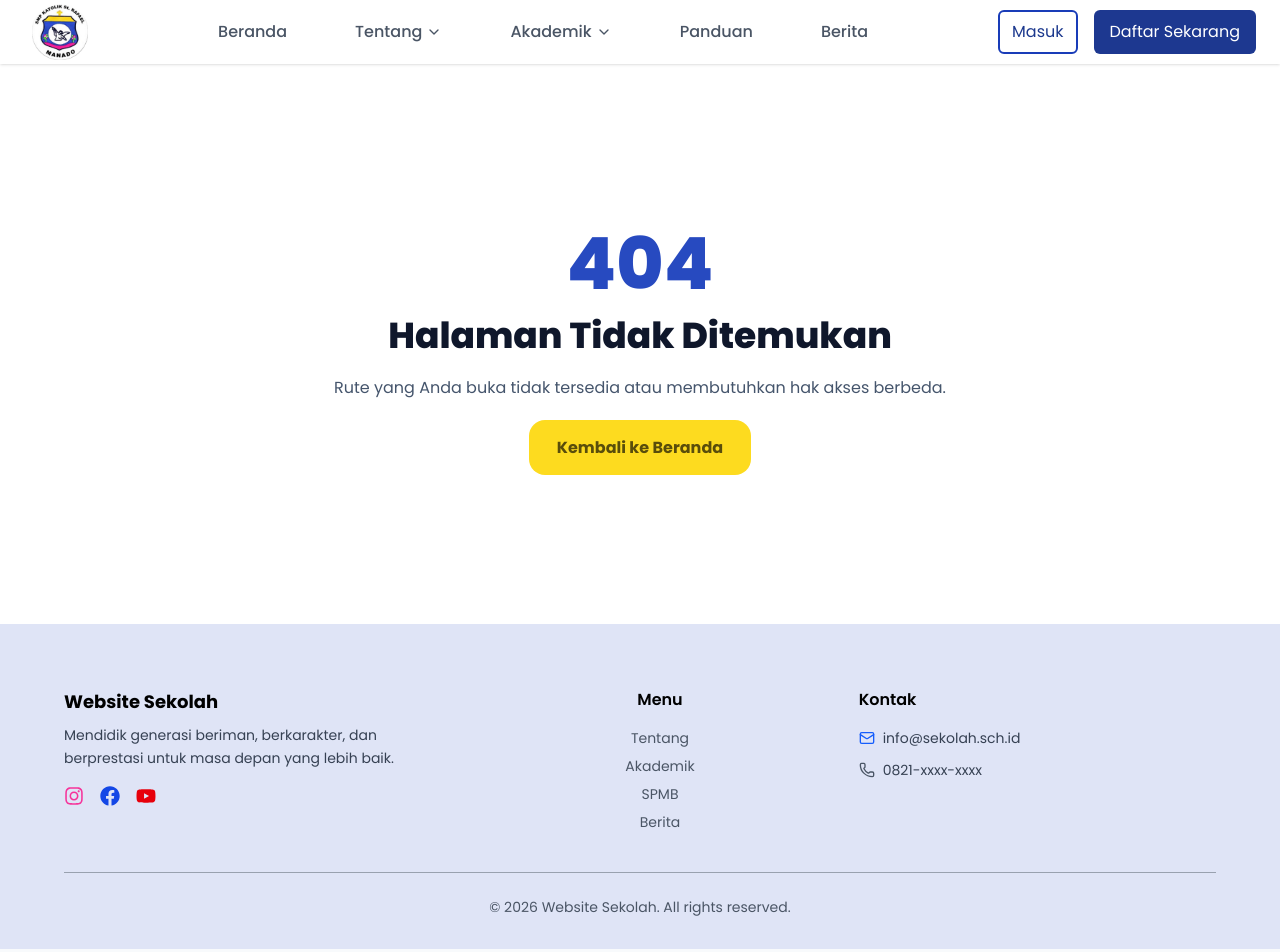
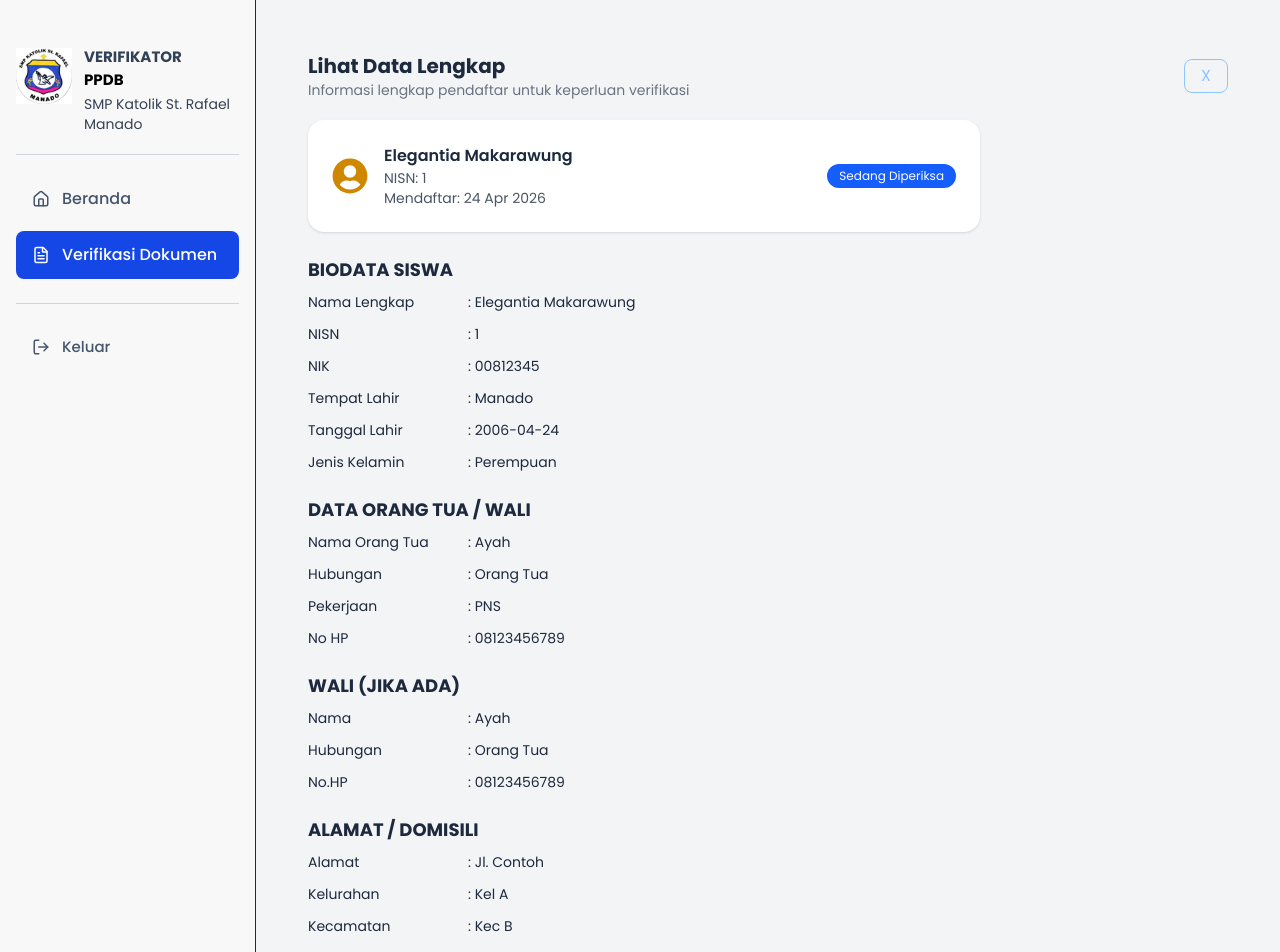
Before and after one commit to mrco23/rpl, a React (Vite) app in the folder fe/: page /verifikator/verifikasiDokumen/1 in a window 1280 px wide. Shown: the top 952 px of the page. Built offline with nearby package versions, Linux system fonts and the light colour scheme; no server answers.

Commit message:
fix-tampilan verifikasi dokumen

```diff
--- a/fe/src/App.jsx
+++ b/fe/src/App.jsx
@@ -35,6 +35,7 @@ import Program from "./pages/public/ProgramPage";
 import VerifikatorLayout from "./components/layout/VerifikatorLayout";
 import BerandaVerifikator from "./pages/verifikator/BerandaVerifikator";
 import VerifikasiDokumen from "./pages/verifikator/VerifikasiDokumen";
+import DetailPendaftarPage from "./pages/verifikator/DetailPendaftar";
 
 /* scrool */
 import ScrolTop from "./components/common/ScrolTop";
@@ -78,6 +79,7 @@ function App() {
         <Route path="/verifikator" element={<VerifikatorLayout />}>
           <Route index element={<BerandaVerifikator />} />
           <Route path="verifikasiDokumen" element={<VerifikasiDokumen />} />
+          <Route path="verifikasiDokumen/:nisn" element={<DetailPendaftarPage />} />
         </Route>
 
         {/* Applicant Routes */}
--- a/fe/src/components/common/SidebarVerifikator.jsx
+++ b/fe/src/components/common/SidebarVerifikator.jsx
@@ -68,7 +68,7 @@ function SidebarVerifikator() {
             <Link
               key={index}
               to={item.path}
-              className={`flex items-center gap-3 px-4 py-3 rounded-lg text-[15px] font-medium transition-all
+              className={`flex items-center gap-3 px-4 py-3 rounded-lg text-[16px] font-medium transition-all
                 ${
                   isActive(item.path)
                     ? "bg-blue-700 text-white"
--- /dev/null
+++ b/fe/src/pages/verifikator/DetailPendaftar.jsx
@@ -0,0 +1,119 @@
+import React from "react";
+import { useNavigate, useParams } from "react-router-dom";
+import { UserCircle } from "lucide-react";
+import { FaUserCircle } from "react-icons/fa";
+
+function DetailPendaftarPage() {
+  const navigate = useNavigate();
+  const { nisn } = useParams();
+
+  const data = {
+    nama: "Elegantia Makarawung",
+    nisn: nisn,
+    nik: "00812345",
+    tempat: "Manado",
+    tglLahir: "2006-04-24",
+    jk: "Perempuan",
+    ortu: "Ayah",
+    hubungan: "Orang Tua",
+    pekerjaan: "PNS",
+    hp: "08123456789",
+    alamat: "Jl. Contoh",
+    kelurahan: "Kel A",
+    kecamatan: "Kec B",
+    kota: "Manado",
+    provinsi: "Sulut",
+  };
+
+  return (
+    <div className="p-7 bg-gray-100 min-h-screen">
+      {/* HEADER */}
+      <div className="flex justify-between items-center">
+        <div>
+          <h2 className="text-xl font-bold">Lihat Data Lengkap</h2>
+          <p className="text-sm text-gray-500">
+            Informasi lengkap pendaftar untuk keperluan verifikasi
+          </p>
+        </div>
+
+        <button
+          onClick={() => navigate(-1)}
+          className=" border px-4 py-1 rounded-lg text-blue-300 bg-gray-100"
+        >
+          X
+        </button>
+      </div>
+
+      {/* CARD */}
+      <div className="w-full max-w-2xl bg-white p-6 rounded-2xl shadow-sm mt-5 flex justify-between items-center">
+        {/* KIRI */}
+        <div className="flex items-center gap-4">
+          {/* ICON */}
+          <FaUserCircle className="text-4xl text-yellow-600" />
+
+          {/* TEXT */}
+          <div>
+            <h3 className="font-semibold">{data.nama}</h3>
+            <p className="text-sm text-gray-600">NISN: {data.nisn}</p>
+            <p className="text-sm text-gray-600">Mendaftar: 24 Apr 2026</p>
+          </div>
+        </div>
+
+        {/* KANAN */}
+        <span className="text-xs bg-blue-600 text-white px-3 py-1 rounded-full h-fit">
+          Sedang Diperiksa
+        </span>
+      </div>
+
+      {/* BIODATA */}
+      <Section title="BIODATA SISWA">
+        <Item label="Nama Lengkap" value={data.nama} />
+        <Item label="NISN" value={data.nisn} />
+        <Item label="NIK" value={data.nik} />
+        <Item label="Tempat Lahir" value={data.tempat} />
+        <Item label="Tanggal Lahir" value={data.tglLahir} />
+        <Item label="Jenis Kelamin" value={data.jk} />
+      </Section>
+
+      {/* ORTU */}
+      <Section title="DATA ORANG TUA / WALI">
+        <Item label="Nama Orang Tua" value={data.ortu} />
+        <Item label="Hubungan" value={data.hubungan} />
+        <Item label="Pekerjaan" value={data.pekerjaan} />
+        <Item label="No HP" value={data.hp} />
+      </Section>
+
+      {/* WALI */}
+      <Section title="WALI (JIKA ADA)">
+        <Item label="Nama" value={data.ortu} />
+        <Item label="Hubungan" value={data.hubungan} />
+        <Item label="No.HP" value={data.hp} />
+      </Section>
+
+      {/* ALAMAT */}
+      <Section title="ALAMAT / DOMISILI">
+        <Item label="Alamat" value={data.alamat} />
+        <Item label="Kelurahan" value={data.kelurahan} />
+        <Item label="Kecamatan" value={data.kecamatan} />
+        <Item label="Kota" value={data.kota} />
+        <Item label="Provinsi" value={data.provinsi} />
+      </Section>
+    </div>
+  );
+}
+
+const Section = ({ title, children }) => (
+  <div className="mt-6">
+    <h3 className="font-bold text-lg mb-2">{title}</h3>
+    <div className="space-y-3">{children}</div>
+  </div>
+);
+
+const Item = ({ label, value }) => (
+  <div className="flex text-sm">
+    <div className="w-40">{label}</div>
+    <div>: {value}</div>
+  </div>
+);
+
+export default DetailPendaftarPage;
--- a/fe/src/pages/verifikator/VerifikasiDokumen.jsx
+++ b/fe/src/pages/verifikator/VerifikasiDokumen.jsx
@@ -1,4 +1,6 @@
-import React, { useState } from "react";
+import React from "react";
+import DetailPendaftarPage from "./DetailPendaftar";
+import { useNavigate } from "react-router-dom";
 import {
   Search,
   Eye,
@@ -10,12 +12,8 @@ import {
   UserCircle,
 } from "lucide-react";
 
-function VerifikasiDokumen({ totalPages = 5 }) {
-  const [currentPage, setCurrentPage] = useState(1);
-
-  const goPrev = () => setCurrentPage((prev) => Math.max(prev - 1, 1));
-  const goNext = () => setCurrentPage((prev) => Math.min(prev + 1, totalPages));
-
+function VerifikasiDokumen() {
+  const navigate = useNavigate();
   const applicants = [
     {
       name: "Elegantia Makarawung",
@@ -29,6 +27,12 @@ function VerifikasiDokumen({ totalPages = 5 }) {
       nisn: "00812346",
       status: "Menunggu Verifikasi",
       date: "24 Mar 2026",
+    },
+    {
+      name: "Marcois Makalew",
+      nisn: "00812347",
+      status: "Perlu Revisi",
+      date: "24 Jan 2026",
     },
     {
       name: "Marcois Makalew",
@@ -73,9 +77,9 @@ function VerifikasiDokumen({ totalPages = 5 }) {
           Selamat datang di sistem verifikasi dokumen PPDB
         </p>
       </div>
-      <div className="grid grid-cols-12 gap-6 mt-8">
+      <div className="grid grid-cols-12 gap-6 mt-8 auto-rows-fr">
         {/* LEFT */}
-        <div className="col-span-5 bg-white rounded-2xl shadow-sm p-5">
+        <div className="col-span-5 bg-white rounded-2xl shadow-sm p-5 flex flex-col h-full max-h-[900px]">
           <div className="flex justify-between items-start">
             <div>
               <h2 className="text-xl font-bold text-slate-800">
@@ -119,41 +123,8 @@ function VerifikasiDokumen({ totalPages = 5 }) {
             </button>
           </div>
 
-          <div className="flex gap-2 justify-center mt-5">
-            {/* Tombol prev */}
-            <button
-              onClick={goPrev}
-              className="px-3 py-2 border rounded hover:bg-gray-100"
-            >
-              {"<<"}
-            </button>
-
-            {/* Angka halaman */}
-            {Array.from({ length: totalPages }, (_, i) => (
-              <button
-                key={i}
-                onClick={() => setCurrentPage(i + 1)}
-                className={`px-4 py-2 border rounded ${
-                  currentPage === i + 1
-                    ? "bg-blue-100 border-blue-500"
-                    : "bg-white border-gray-300"
-                }`}
-              >
-                {i + 1}
-              </button>
-            ))}
-
-            {/* Tombol next */}
-            <button
-              onClick={goNext}
-              className="px-3 py-2 border rounded hover:bg-gray-100"
-            >
-              {">>"}
-            </button>
-          </div>
-
           {/* List */}
-          <div className="space-y-3 mt-5">
+          <div className="space-y-3 mt-5 flex-1 overflow-y-auto pr-2 min-h-0">
             {applicants.map((item, index) => (
               <div
                 key={index}
@@ -163,8 +134,8 @@ function VerifikasiDokumen({ totalPages = 5 }) {
               >
                 <div className="flex items-center gap-4">
                   {/* Avatar */}
-                  <div className="w-14 h-14 rounded-full bg-pink-100 flex items-center justify-center">
-                    <UserCircle size={34} className="text-pink-500" />
+                  <div className="w-14 h-14 rounded-full bg-yellow-100 flex items-center justify-center">
+                    <UserCircle size={34} className="text-yellow-900" />
                   </div>
 
                   {/* Info */}
@@ -185,7 +156,7 @@ function VerifikasiDokumen({ totalPages = 5 }) {
                   </div>
                 </div>
 
-                <button className="text-xs border px-3 py-1 rounded-lg text-blue-700">
+                <button className="text-xs border px-3 py-1 rounded-lg text-blue-700 cursor-pointer">
                   Periksa
                 </button>
               </div>
@@ -194,12 +165,17 @@ function VerifikasiDokumen({ totalPages = 5 }) {
         </div>
 
         {/* RIGHT */}
-        <div className="col-span-7 bg-white rounded-2xl shadow-sm p-5">
+        <div className="col-span-7 bg-white rounded-2xl shadow-sm p-5 h-full">
           <div className="flex justify-between items-center">
             <h2 className="text-xl font-bold text-slate-800">Data Pendaftar</h2>
 
-            <button className="border px-3 py-2 rounded-lg text-sm text-blue-700">
-              Lihat Data Lengkap
+            <button
+              onClick={() =>
+                navigate(`/verifikator/verifikasiDokumen/00812345`)
+              }
+              className="text-xs border px-3 py-1 rounded-lg text-blue-700 cursor-pointer"
+            >
+              Lihat data lengkap →
             </button>
           </div>
 
@@ -254,7 +230,7 @@ function VerifikasiDokumen({ totalPages = 5 }) {
                   </div>
 
                   <div className="flex gap-2">
-                    <button className="bg-blue-700 text-white px-4 py-2 rounded-lg text-sm flex items-center gap-2">
+                    <button className="bg-blue-700 text-white px-4 py-2 rounded-lg text-sm flex items-center gap-2 cursor-pointer">
                       <Eye size={16} />
                       Lihat
                     </button>
```
